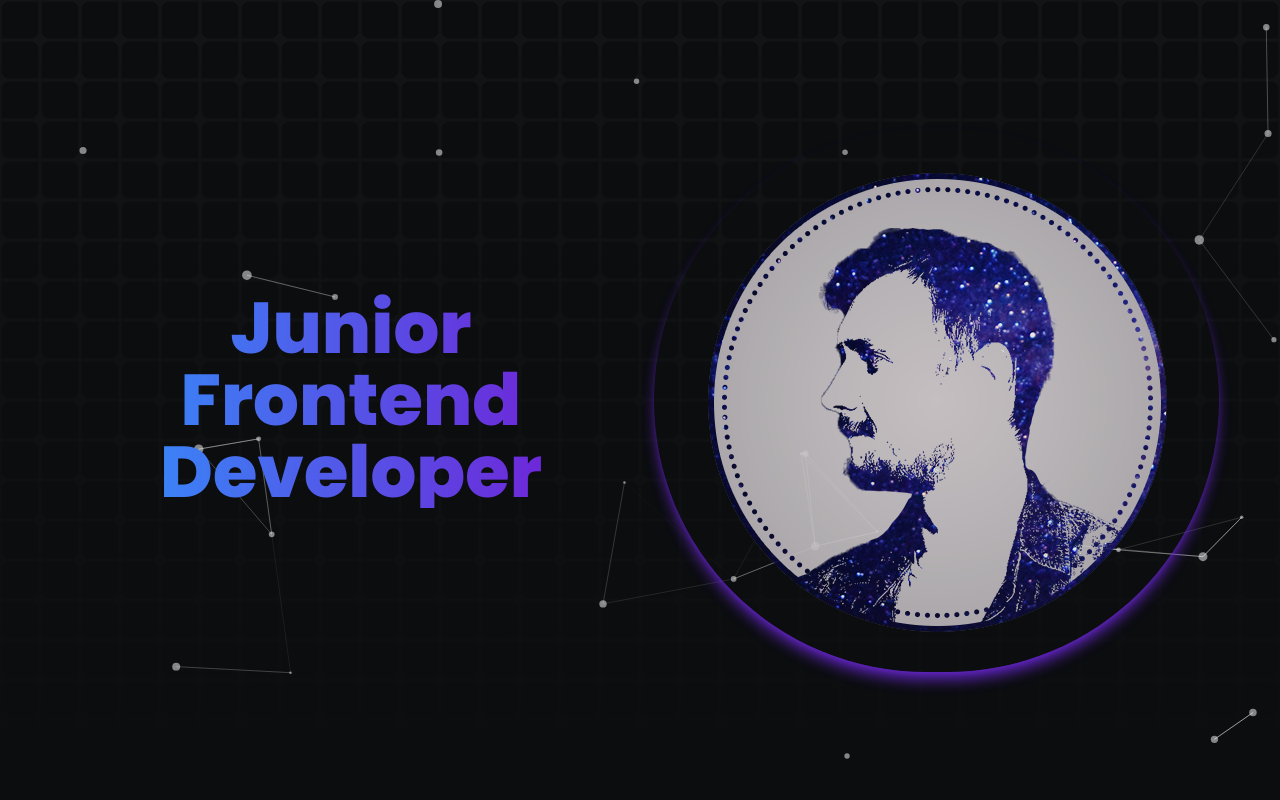
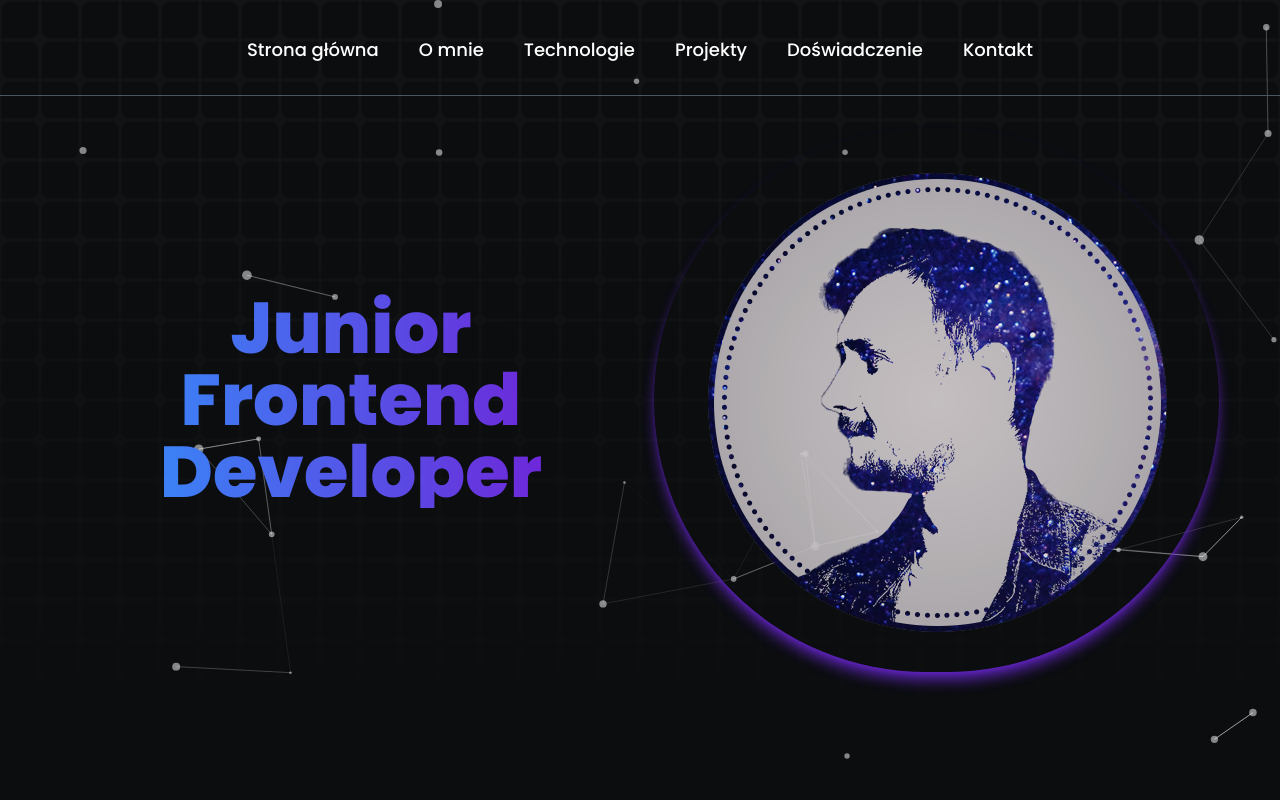
Before and after one commit to c3bull/portfolio-work, a React (Vite) app: page / in a window 1280 px wide. Shown: the top 800 px of the page. Built offline with nearby package versions, Linux system fonts and the light colour scheme.

Commit message:
navbar, responsive modal

```diff
--- a/src/App.jsx
+++ b/src/App.jsx
@@ -1,4 +1,3 @@
-import {useState} from 'react'
 import './index.css'
 import Header from "./components/Header.jsx";
 import About from "./components/About";
@@ -7,11 +6,13 @@ import Contact from "./components/Contact";
 import Stack from "./components/Stack";
 import Projects from "./components/Projects";
 import Footer from "./components/Footer";
+import Navbar from "./components/Navbar";
 
 function App() {
 
     return (
         <div>
+            <Navbar/>
             <Header/>
             <About/>
             <Stack/>
--- a/src/assets/icons.js
+++ b/src/assets/icons.js
@@ -5,7 +5,8 @@ import MdOutgoingMail from "./icons/MdOutgoingMail.png";
 import steam from "./icons/steam.png";
 import linkedin from "./projects/linkedin.png";
 import github from "./projects/github.png";
-
+import close from '../assets/icons/close.svg'
+import menu from '../assets/icons/menu.svg'
 export {
     certificate,
     diploma,
@@ -14,4 +15,6 @@ export {
     steam,
     linkedin,
     github,
+    close,
+    menu,
 }
--- a/src/components/About.jsx
+++ b/src/components/About.jsx
@@ -34,7 +34,7 @@ export default function About() {
                 <div
                     className='absolute w-full h-full z-10 bg-gradient-linear from-[#0b0d0f] via-transparent to-[#0b0d0f]'/>
                 <img src={aboutmeimg} alt="bgimg"
-                     className={`relative h-full w-auto object-cover top-0 left-0 ${scrollTop >= 650 ? 'opacity-100' : 'opacity-30'} duration-200`}
+                     className={`relative h-full w-auto lg:w-screen object-cover top-0 left-0 ${scrollTop >= 650 ? 'opacity-100' : 'opacity-30'} duration-200`}
                 />
                 <div className='overflow-hidden flex justify-around w-full top-2 lg:top-10 left-0 right-0 mx-auto absolute z-20'>
                     <img src={flair} alt="spotlight"
--- a/src/components/Footer.jsx
+++ b/src/components/Footer.jsx
@@ -5,7 +5,7 @@ import {MdOutgoingMail, linkedin, github} from '../assets/icons.js'
 export default function Footer() {
 
     return (
-        <div className='border-t border-gray-900'>
+        <div className='border-t border-gray-600'>
             <div className='bg-primary w-full min-h-[50vh] flex justify-center items-center py-10'>
                 <div className='w-3/4 lg:w-3/4 z-10'>
                     <div
--- a/src/components/ModalDemo.jsx
+++ b/src/components/ModalDemo.jsx
@@ -11,14 +11,14 @@ export default function ModalDemo({visible, onClose, title, demo, contributors})
         <div id='wrapper'
              onClick={handleOnClose}
              className="z-20 fixed inset-0 bg-black bg-opacity-25 backdrop-blur-sm flex items-center justify-center">
-            <div className="bg-black/95 p-2 rounded-md w-1/2 h-fit max-h-[75%] overflow-hidden">
-                <h1 className="font-semibold text-center text-xl text-gray-700">
+            <div className=" bg-black/95 p-2 rounded-md w-4/5 lg:w-2/3 xl:w-1/2 h-fit max-h-[75%] overflow-auto">
+                <h1 className="py-2 font-semibold text-center text-xl text-white">
                     {title}
                 </h1>
-                <div className="my-2 flex flex-col h-[460px] overflow-hidden">
+                <div className="my-2 flex flex-col lg:h-[460px] overflow-hidden">
                     <img src={demo} className='object-contain max-h-full max-w-full' alt='demo'/>
                 </div>
-                {contributors && <div>
+                {contributors && <div className='py-5'>
                     <p className='text-xl'>Contributors:</p>
                     {contributors.map((contributor, index) => (
                     <div key={index}>
--- a/src/components/Navbar.jsx
+++ b/src/components/Navbar.jsx
@@ -1,8 +1,58 @@
-export default function Navbar(){
+import React, {useEffect, useState} from 'react'
+import {navLinks} from "../data/data.js"
+import {menu, close} from '../assets/icons.js'
+
+export default function Navbar() {
+    const [toggle, setToggle] = useState(false)
+    const [scrollTop, setScrollTop] = useState(0);
+
+    useEffect(() => {
+        const handleScroll = () => {
+            setScrollTop(window.scrollY);
+        };
+
+        window.addEventListener('scroll', handleScroll);
+
+        return () => {
+            window.removeEventListener('scroll', handleScroll);
+        };
+    }, []);
 
     return (
-        <div>
-            Navbar
-        </div>
+        <nav
+            className={`${toggle && 'bg-secondary'} px-10 w-full flex items-center h-24 fixed top-0 z-30 border-b border-b-gray-600 ${scrollTop <= 10 ? 'bg-secondary/0' : 'bg-secondary/100'} duration-500`}>
+            <div className='w-full flex justify-between items-center h-full md:pt-9 max-w-7xl mx-auto'>
+                <ul className='list-none hidden md:flex flex-row gap-7 lg:gap-10 justify-center h-full w-full'>
+                    {navLinks.map((link) => (
+                        <li key={link.id}
+                            className='text-white text-[18px] font-medium cursor-pointer'>
+                            <a href={`#${link.id}`} className='hover-underline-animation h-full whitespace-nowrap'>{link.title}</a>
+                        </li>
+                    ))}
+                </ul>
+                <div className='uppercase md:hidden flex flex-1 h-full justify-center items-center'>
+                    <img
+                        src={toggle ? close : menu}
+                        alt='menu'
+                        className='w-[28px] h-[28px] object-contain cursor-pointer'
+                        onClick={() => setToggle(!toggle)}
+                    />
+                    <div className={`${!toggle ? 'hidden' : 'flex'} p-6 top-20 mx-4 my-2
+                     absolute min-w-[140px] z-10 rounded-b-3xl ${toggle && 'bg-gradient-to-b from-secondary to-gray-900'}  w-full duration-500`}>
+                        <ul className='w-full list-none flex justify-end items-center flex-col gap-4'>
+                            {navLinks.map((link) => (
+                                <li key={link.id}
+                                    className='w-full text-center text-white font-poppins font-medium cursor-pointer text-[16px]'
+                                    onClick={() => {
+                                        setToggle(!toggle)
+                                    }}>
+                                    <a href={`#${link.id}`}>{link.title}</a>
+                                </li>
+                            ))}
+                        </ul>
+                    </div>
+                </div>
+            </div>
+        </nav>
     )
 }
--- a/src/data/data.js
+++ b/src/data/data.js
@@ -1,4 +1,3 @@
-import {certificate, diploma, school} from "../assets/icons.js"
 import {reactbg, nextjsbg, tailwindbg, cssbg, htmlbg, jsbg, tsbg, graphqlbg, nodejsbg, mongodbbg, posgrebg, adobeilbg, photoshopbg, gimpbg} from "../assets/backgrounds.js"
 
 const stackFrontend = [
@@ -85,5 +84,31 @@ const stackGraphics = [
     },
 ]
 
+const navLinks = [
+    {
+        id: "strona-glowna",
+        title: "Strona główna",
+    },
+    {
+        id: "o-mnie",
+        title: "O mnie",
+    },
+    {
+        id: "technologie",
+        title: "Technologie",
+    },
+    {
+        id: "projekty",
+        title: "Projekty",
+    },
+    {
+        id: "doswiadczenie",
+        title: "Doświadczenie",
+    },
+    {
+        id: "kontakt",
+        title: "Kontakt",
+    },
+];
 
-export {stackFrontend, stackBackend, stackGraphics}
+export {stackFrontend, stackBackend, stackGraphics, navLinks}
--- a/src/index.css
+++ b/src/index.css
@@ -31,15 +31,6 @@ canvas {
   z-index: 1;
 }
 
-a {
-  font-weight: 500;
-  color: #646cff;
-  text-decoration: inherit;
-}
-a:hover {
-  color: #535bf2;
-}
-
 body {
   margin: 0;
   min-width: 320px;
@@ -70,15 +61,25 @@ button:focus-visible {
   outline: 4px auto -webkit-focus-ring-color;
 }
 
-@media (prefers-color-scheme: light) {
-  :root {
-    color: #213547;
-    background-color: #ffffff;
-  }
-  a:hover {
-    color: #747bff;
-  }
-  button {
-    background-color: #f9f9f9;
-  }
+.hover-underline-animation {
+  display: inline-block;
+  position: relative;
 }
+
+.hover-underline-animation::after {
+  content: '';
+  position: absolute;
+  width: 100%;
+  transform: scaleX(0);
+  height: 3px;
+  bottom: 0;
+  left: 0;
+  background-color: #6d28d9;
+  transform-origin: center;
+  transition: transform 0.25s ease-out;
+}
+
+.hover-underline-animation:hover::after {
+  transform: scaleX(1.4);
+  transform-origin: center;
+}
--- a/tailwind.config.cjs
+++ b/tailwind.config.cjs
@@ -8,7 +8,7 @@ module.exports = {
         extend: {
             colors: {
                 primary: '#0b0d0f',
-                secondary: '#00ACD3',
+                secondary: '#0F1114',
             },
         },
         backgroundImage: {
```
Also changed, not shown: src/assets/icons/close.svg (added), src/assets/icons/menu.svg (added).
